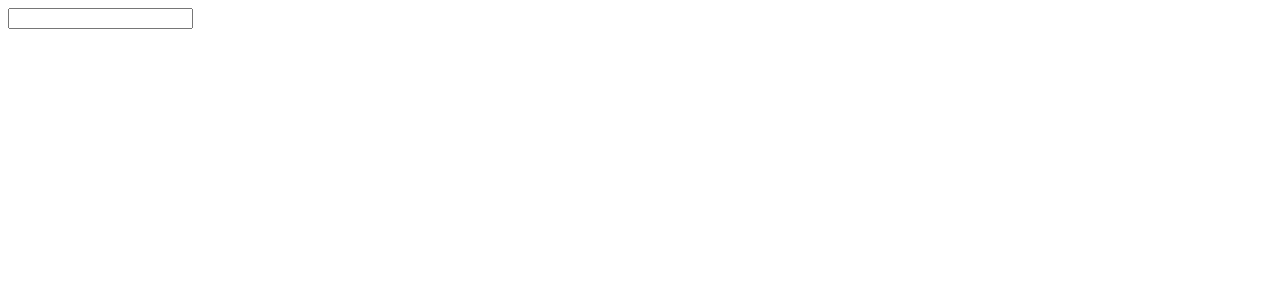
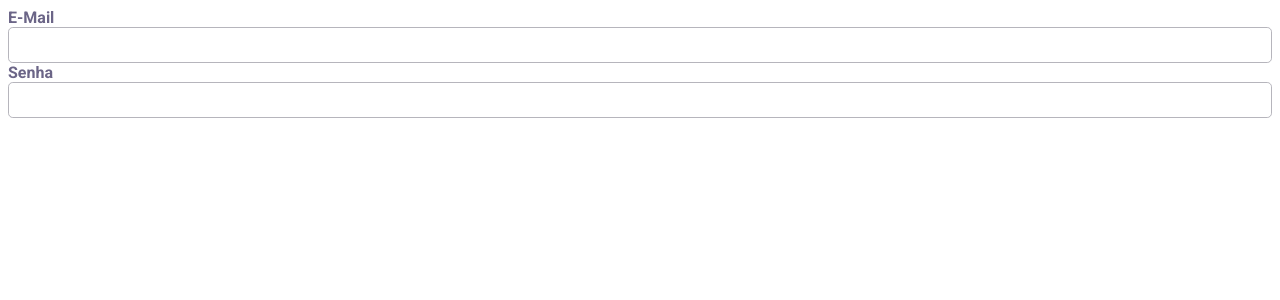
Before and after one commit to DenisLevy76/auth-frontend, a React (Vite) app: page / in a window 1280 px wide. Shown: the top 300 px of the page. Built offline with nearby package versions, Linux system fonts and the light colour scheme.

Commit message:
002 - Added Input component and roboto font family

```diff
--- a/index.html
+++ b/index.html
@@ -3,6 +3,9 @@
   <head>
     <meta charset="UTF-8" />
     <meta name="viewport" content="width=device-width, initial-scale=1.0" />
+    <link rel="preconnect" href="https://fonts.googleapis.com">
+    <link rel="preconnect" href="https://fonts.gstatic.com" crossorigin>
+    <link href="https://fonts.googleapis.com/css2?family=Roboto:wght@100;400;700;900&display=swap" rel="stylesheet">
     <title>Banco</title>
   </head>
   <body>
--- a/src/components/InputComponent/index.jsx
+++ b/src/components/InputComponent/index.jsx
@@ -1,5 +1,9 @@
-import { InputComponentContainer } from './styles';
+import { InputComponentContainer, InputComponentStyle, InputHelperText, InputLabel } from './styles';
 
-export const InputComponent = (props) => (
-  <InputComponentContainer {...props}/>
+export const InputComponent = ({id,labelText, variant='light', helperText, ...others}) => (
+  <InputComponentContainer>
+    <InputLabel htmlFor={id}>{labelText}</InputLabel>
+    <InputComponentStyle id={id} variant={variant} {...others}/>
+    {helperText && <InputHelperText>{helperText}</InputHelperText>}
+  </InputComponentContainer>
 )
--- a/src/components/InputComponent/styles.js
+++ b/src/components/InputComponent/styles.js
@@ -1,3 +1,47 @@
-import styled from 'styled-components';
+import styled, { css } from 'styled-components';
 
-export const InputComponentContainer = styled.input``;
+export const InputComponentContainer = styled.div`
+  display: flex;
+  flex-direction: column;
+`
+
+export const InputComponentStyle = styled.input`
+  ${({variant}) => css`
+    margin: 0;
+    box-sizing: border-box;
+
+    background-color: transparent;
+    border-radius: 0.3rem;
+
+    border: 1px solid ${variant === 'light' ? '#b6b5bc' : '#b6cdff'};
+    color: ${variant === 'light' ? '#67719a' : '#b6b5bc'};
+
+    padding: 0.5rem;
+    font-size: 1rem;
+
+    outline: none;
+    &:focus {
+      border-color: #67719a;
+    }
+  `}
+`;
+
+export const InputLabel = styled.label`
+  margin: 0;
+  padding: 0;
+  box-sizing: border-box;
+  font-family: 'Roboto', sans-serif;
+  font-weight: 700;
+
+
+  color: #6b6587;
+`
+
+export const InputHelperText = styled.p`
+  margin: 0;
+  padding: 0;
+  box-sizing: border-box;
+  font-family: 'Roboto', sans-serif;
+  font-size: 15px;
+  color: #ae4646;
+`
--- a/src/pages/HomePage/index.jsx
+++ b/src/pages/HomePage/index.jsx
@@ -1,5 +1,8 @@
 import { InputComponent } from '../../components/InputComponent';
 
 export const HomePage = () => (
-  <InputComponent />
+  <>
+    <InputComponent labelText="E-Mail" id="input1"/>
+    <InputComponent labelText="Senha" id="input1" type="password"/>
+  </>
 )
```
